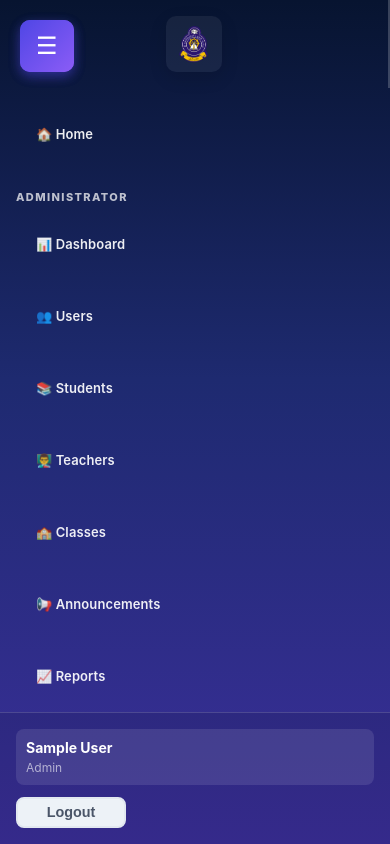
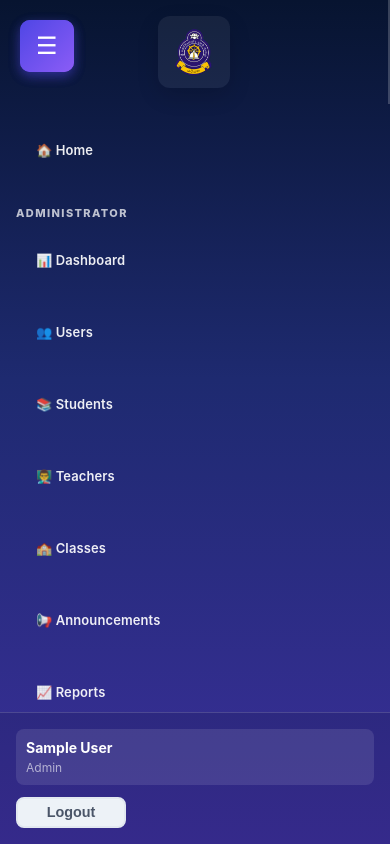
Before and after one commit to chamindu2003/School-management-system, a React (Create React App) app in the folder frontend/: page /admin in a window 390 px wide. Shown: the top 844 px of the page. Built offline with nearby package versions, Linux system fonts and the light colour scheme; no server answers; sample sign-in values are in the browser's storage.

Commit message:
nav color change

```diff
--- a/frontend/src/Component/Nav/Nav.css
+++ b/frontend/src/Component/Nav/Nav.css
@@ -142,13 +142,13 @@
 }
 
 .sidebar-logo{
-  width:72px;
-  height:72px;
+  width:96px;
+  height:96px;
   object-fit:contain;
-  border-radius:10px;
+  border-radius:12px;
   background: rgba(255,255,255,0.06);
-  padding:8px;
-  box-shadow: 0 6px 18px rgba(0,0,0,0.12);
+  padding:10px;
+  box-shadow: 0 8px 22px rgba(0,0,0,0.14);
 }
 
 .sidebar-title{
@@ -162,9 +162,9 @@
 /* Slightly reduce logo on small screens to keep layout tidy */
 @media (max-width: 480px) {
   .sidebar-logo{
-    width:56px;
-    height:56px;
-    padding:6px;
+    width:72px;
+    height:72px;
+    padding:8px;
   }
   .sidebar-header{ padding:14px 12px; }
 }
```
